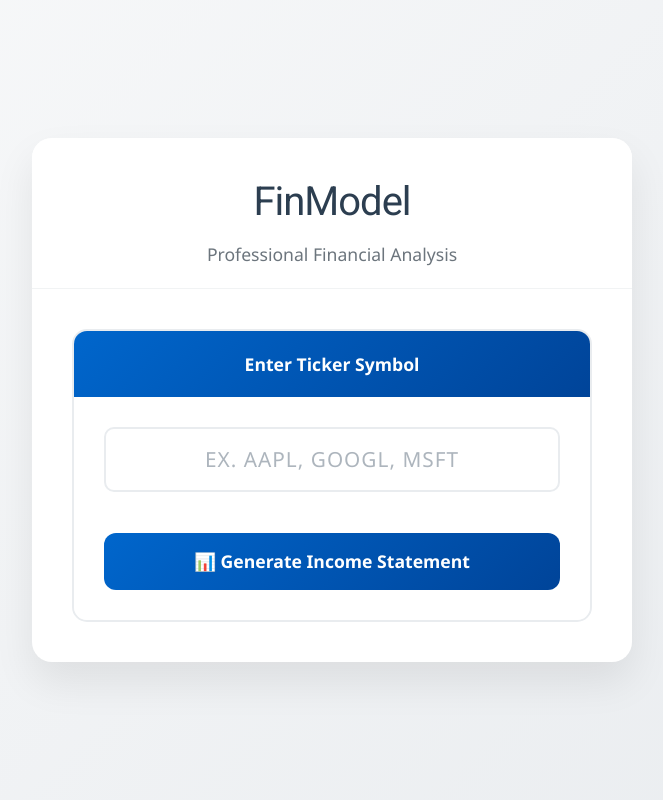
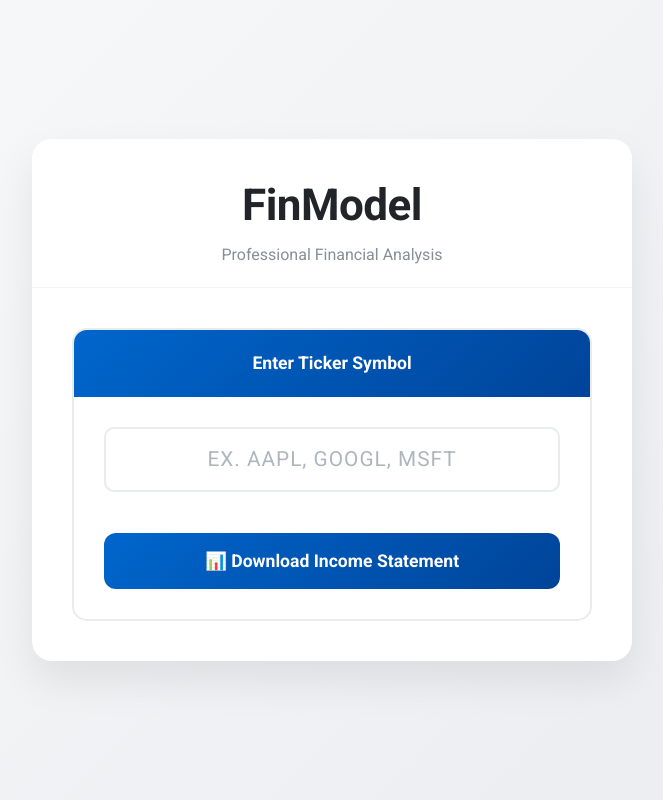
Before and after one commit to jmaietta/FinModel, a Flask app: page / in a window 1280 px wide. Shown: the whole page, without its empty margins (308-971 px from the left). Run offline with Flask 3, Linux system fonts and the light colour scheme; parts of the project's set-up code (start-up, migrations or seed data) failed here and were passed over; some libraries are stand-ins or nearby versions.

Commit message:
Update index.html

```diff
--- a/src/templates/index.html
+++ b/src/templates/index.html
@@ -35,7 +35,7 @@
 
   <meta charset="UTF-8" />
   <meta name="viewport" content="width=device-width, initial-scale=1.0"/>
-  <title>FinModel - Professional Financial Analysis</title>
+  <title>FinModel - Instantly generate a clean income statement</title>
   <link
     href="https://cdn.jsdelivr.net/npm/bootstrap@5.3.0/dist/css/bootstrap.min.css"
     rel="stylesheet"
@@ -44,7 +44,7 @@
     @import url('https://fonts.googleapis.com/css2?family=Roboto:wght@400;500;700&display=swap');
 
     body {
-      font-family: 'Segoe UI', Tahoma, Geneva, Verdana, sans-serif;
+      font-family: 'Roboto', Tahoma, Geneva, Verdana, sans-serif;
       background: linear-gradient(135deg, #f8f9fa 0%, #e9ecef 100%);
       min-height: 100vh;
       color: #212529;
@@ -78,18 +78,18 @@
       border-bottom: 1px solid #f1f3f4;
     }
     .main-title {
-      font-size: 2.5rem;
-      font-weight: 400;
-      color: #2c3e50;
-      margin-bottom: 15px;
-      letter-spacing: -1px;
+      font-size: 2.75rem;
+      font-weight: 600;
+      color: #212529;
+      margin-bottom: 12px;
+      letter-spacing: -0.5px;
       font-family: 'Roboto', sans-serif;
     }
     .subtitle {
-      color: #6c757d;
-      font-size: 1.1rem;
+      font-size: 1rem;
+      font-weight: 400;
+      color: #868e96;
       margin-bottom: 0;
-      font-weight: 400;
     }
     .form-section {
       padding: 40px;
@@ -247,6 +247,13 @@
       font-size: 0.9rem;
       margin-top: 8px;
     }
+    /* Make input look better on small screens */
+    @media (max-width: 480px) {
+      .ticker-input {
+        font-size: 1rem;
+        padding: 12px 16px;
+      }
+    }
   </style>
 </head>
 <body>
@@ -278,7 +285,7 @@
               </div>
 
               <button type="submit" class="btn btn-primary generate-btn">
-                📊 Generate Income Statement
+                📊 Download Income Statement
               </button>
             </form>
           </div>
```
